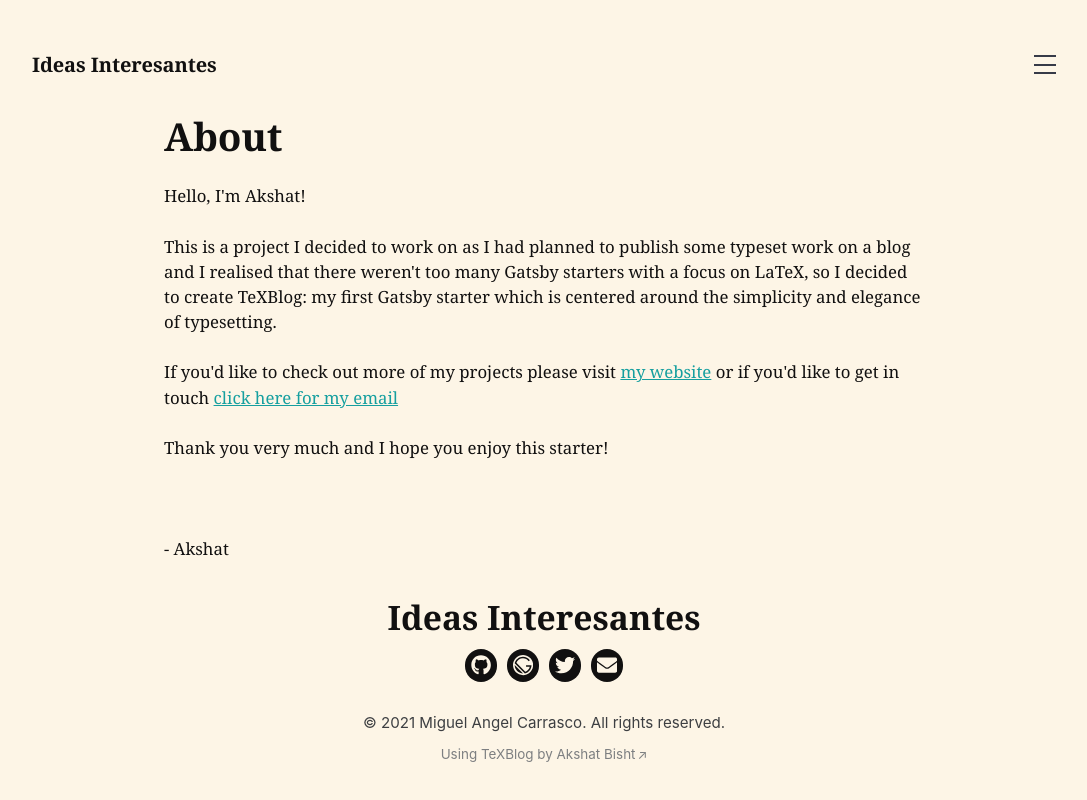
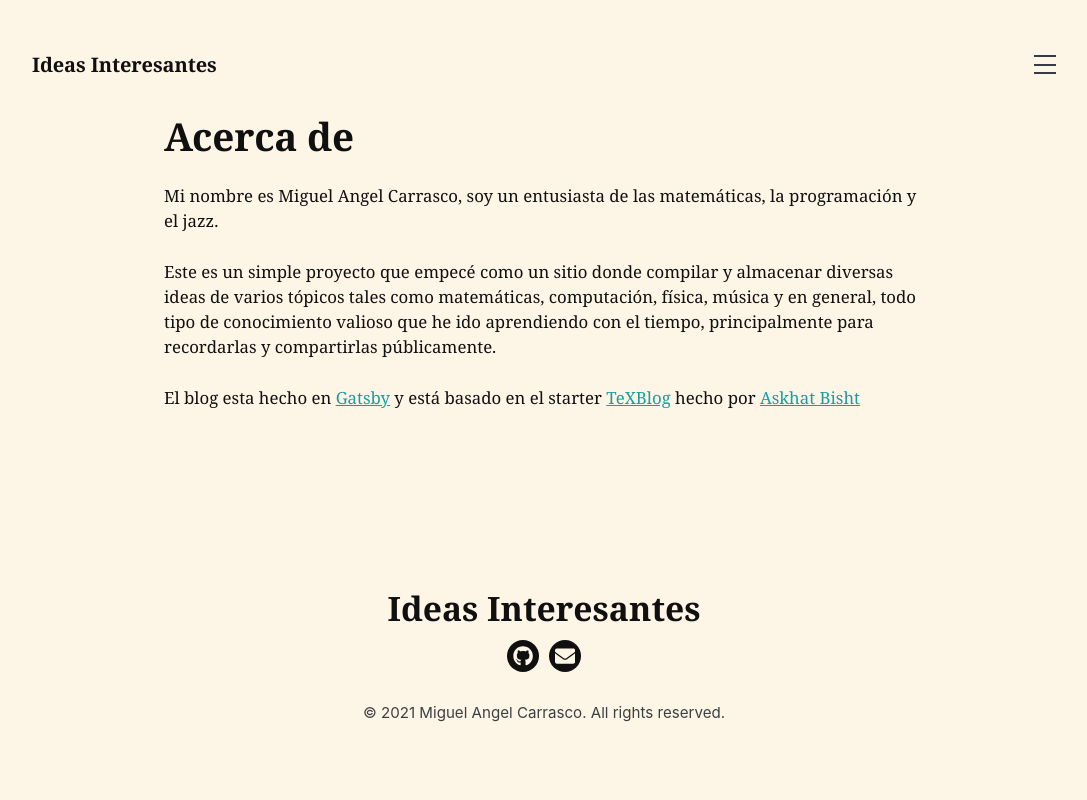
Before and after one commit to miguelcarrasco/notes-texblog, a Gatsby site: page /about in a window 1280 px wide. Shown: the whole page, without its empty margins (96-1183 px from the left). Built offline with nearby package versions, Linux system fonts and the light colour scheme; Gatsby itself is replaced by a stand-in of ours; some packages are replaced by stand-ins of ours; a web font is replaced by a local one.

Commit message:
Fixing page to spanish content

```diff
--- a/content/posts/first-post.mdx
+++ /dev/null
@@ -1,9 +0,0 @@
----
-title: First Blog Post
-date: "1970-01-01"
-description: "The very first post of all time."
----
-
-Time starts from here.
-
-Made with ♡ with Gatsby
--- a/content/posts/linear-reg.mdx
+++ b/content/posts/linear-reg.mdx
@@ -5,7 +5,7 @@ description: "Derivación de las fórmulas de regresión lineal simple"
 ---
 La regresión lineal simple se suele enseñar en la academia en cursos de introducción a la estadística.
 Normalmente se presentan métodos para calcular los coeficientes de la regresión, pero pocas veces se presenta
-como se llegó a estas fórmulas.
+el origen de dichas fórmulas.
 
 En esta publicación se mostrará la derivación de estas fórmulas para el caso mas básico, usando la aproximación
 por mínimos cuadrados ordinarios (abreviado OLS por las siglas en inglés *Ordinary Least Squares*).
@@ -14,7 +14,7 @@ ciertas observaciones astronómicas, las órbitas de cuerpos celestes respecto a
 
 ## Definición del problema
 
-Dado un conjunto de $n$ pares de datos $(y_1,x_1),(y_2,x_2),(y_3,x_3),...,(y_n,x_n)$ que se presupone se ajustan a
+Dado un conjunto de $n$ pares de datos $(x_1,y_1),(x_2,y_2),(x_3,y_3),...,(x_n,y_n)$ que se presupone se ajustan a
 un modelo de regresión
 $$
 y =  E(y) + \epsilon
@@ -52,8 +52,9 @@ $$
 \bar{y} = \frac{\sum_{i=1}^{n}y_i}{n}
 $$
 ## Derivación de las fórmulas
-Existen diferentes maneras de llegar a este resultado, en este caso usaremos el cálculo y en otra publicación se
+Existen diferentes maneras de llegar a este resultado. En este caso usaremos el cálculo y en otra publicación se
 presentará una generalización usando el álgebra lineal.
+
 Como estamos asumiendo que los datos se ajustan a un modelo de regresión tenemos que el error está dado por
 
 $$
@@ -83,8 +84,8 @@ Podemos entonces usar el [teorema de fermat para puntos estacionarios](https://e
 respecto de $\beta_0$ y $\beta_1$. Dicho teorema nos dice que si una funcion tiene un *extremum* local o punto crítico,
 entonces ese punto se haya cuando la derivada de esa función es 0. Aunque no se demuestra en esta publicación, sabemos
 que siempre existe solo un extremum y este es mínimo o *minimum* global para este problema, ya que este es un problema
-de [optimización convexa](https://en.wikipedia.org/w/index.php?title=Convex_optimization&oldid=1000262013). Por el
-momento tendremos que "creer ciegamente" en este hecho, pero espero poder publicar la demostración en otra ocasión.
+de [optimización convexa](https://en.wikipedia.org/w/index.php?title=Convex_optimization&oldid=1000262013).
+Por el momento se tendrá que asumir este hecho como verdadero, en una siguiente publicación compartiré la demostración.
 
 Dado que $ \sum_{i=1}^{n}(y_i-\widehat{y}_i)^2 = \sum_{i=1}^{n}(y_i - \beta_0 - \beta_1 x)^2 $ usando el teorema de
 fermat para puntos estacionarios para $\beta_0$ y $\beta_1$ respectivamente obtendremos los mínimos resolviendo el
--- a/src/components/Footer/footer.tsx
+++ b/src/components/Footer/footer.tsx
@@ -13,16 +13,6 @@ const Footer = props => (
 		<span className="Footer__legal">
 			© {new Date().getFullYear()} {props.siteAuthor}. All rights reserved.
 		</span>
-
-		{/* I'd appreciate it if you keep the credits :) */}
-		<a
-			href="https://github.com/aaaakshat/gatsby-starter-texblog"
-			target="_blank"
-			rel="noopener noreferrer"
-			className="Footer__citation"
-		>
-			Using TeXBlog by Akshat Bisht
-		</a>
 	</footer>
 )
 
--- a/src/components/Header/header.tsx
+++ b/src/components/Header/header.tsx
@@ -22,13 +22,10 @@ const Header = props => (
 			</Link>
 			<SocialLinks className="Header__SocialLinks" />
 			<Link to="/about" className="Header__menu__item">
-				About
+				Acerca de
 			</Link>
 			<Link to="/all-posts" className="Header__menu__item">
 				Posts
-			</Link>
-			<Link to="/example-page" className="Header__menu__item">
-				Example Page
 			</Link>
 		</Menu>
 	</header>
--- a/src/components/SocialLinks/sociallinks.tsx
+++ b/src/components/SocialLinks/sociallinks.tsx
@@ -1,27 +1,15 @@
 import React from "react"
-import PropTypes from "prop-types"
 import "./sociallinks.scss"
 
-import { FaGithub, FaTwitter, FaEnvelope } from "react-icons/fa"
-import { GrGatsbyjs } from "react-icons/gr"
+import {FaEnvelope, FaGithub} from "react-icons/fa"
 
 // Edit these to add or remove social media icons.
 const socialMediaAccounts = [
-	{ id: 1, icon: FaGithub, url: "http://github.com/aaaakshat" },
-	{
-		id: 2,
-		icon: GrGatsbyjs,
-		url: "https://www.gatsbyjs.com/starters/aaaakshat/gatsby-starter-texblog/",
-	},
-	{
-		id: 3,
-		icon: FaTwitter,
-		url: "http://github.com/aaaakshat/gatsby-starter-texblog",
-	},
-	{ id: 4, icon: FaEnvelope, url: "mailto:hello@akshatbisht.com" },
+    {id: 1, icon: FaGithub, url: "http://github.com/miguelcarrasco"},
+    {id: 2, icon: FaEnvelope, url: "mailto:tlacaelel.software@gmail.com"},
 ]
 
-const SocialLinks = ({ className }) => (
+const SocialLinks = ({className}) => (
     <div className={`SocialLinks ${className}`}>
         {socialMediaAccounts.map(account => (
             <a
@@ -31,7 +19,7 @@ const SocialLinks = ({ className }) => (
                 target="_blank"
                 rel="noopener noreferrer"
             >
-				<account.icon className={`SocialLinks__icon ${className}__icon`} />
+                <account.icon className={`SocialLinks__icon ${className}__icon`}/>
             </a>
         ))}
     </div>
--- a/src/pages/about.tsx
+++ b/src/pages/about.tsx
@@ -6,44 +6,36 @@ export default function About(props) {
     return (
         <Layout>
             {/* siteTitle specifies that the title will the siteTitle alone */}
-			<SEO title="siteTitle" />
+            <SEO title="siteTitle"/>
             <section className="About">
-				<h1>About</h1>
+                <h1>Acerca de</h1>
                 <p>
-					Hello, I'm Akshat!
-					<br />
-					<br />
-					This is a project I decided to work on as I had planned to publish
-					some typeset work on a blog and I realised that there weren't too many
-					Gatsby starters with a focus on LaTeX, so I decided to create TeXBlog:
-					my first Gatsby starter which is centered around the simplicity and
-					elegance of typesetting.
-					<br />
-					<br />
-					If you'd like to check out more of my projects please visit{" "}
+                    Mi nombre es Miguel Angel Carrasco, soy un entusiasta de las matemáticas, la programación y el jazz.
+                    <br/>
+                    <br/>
+                    Este es un simple proyecto que empecé como un sitio donde compilar y almacenar diversas ideas de
+                    varios tópicos tales como matemáticas, computación, física, música y en general, todo tipo de
+                    conocimiento valioso que he ido aprendiendo con el tiempo, principalmente para recordarlas y
+                    compartirlas públicamente.
+                    <br/>
+                    <br/>
+                    El blog esta hecho en <a href="https://gatsbyjs.com">Gatsby</a> y está basado en el starter{" "}
+                    <a
+                        href="https://github.com/aaaakshat/gatsby-starter-texblog"
+                        target="_blank"
+                        rel="noopener noreferrer"
+                    >
+                        TeXBlog
+                    </a>{" "}
+                    hecho por{" "}
+
                     <a
                         href="http://akshatbisht.com"
                         target="_blank"
                         rel="noopener noreferrer"
                     >
-						my website
+                        Askhat Bisht
                     </a>{" "}
-					or if you'd like to get in touch{" "}
-					<a
-						href="mailto:hello@akshatbisht.com"
-						target="_blank"
-						rel="noopener noreferrer"
-					>
-						click here for my email
-					</a>
-					<br />
-					<br />
-					Thank you very much and I hope you enjoy this starter!
-					<br />
-					<br />
-					<br />
-					<br />
-					- Akshat
                 </p>
             </section>
         </Layout>
```
Also changed, not shown: src/pages/example-page.tsx (deleted, +0 -16 lines). Lines whose indentation alone changed are shown as unchanged.
